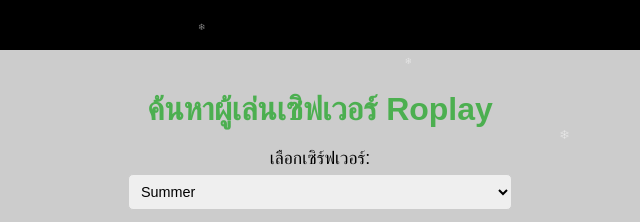
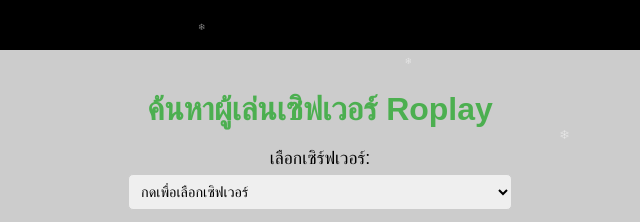
Before and after one commit to dxbbpi/jutistory, a plain HTML site: page login.html in a window 1280 px wide. Shown: the top 222 px of the page, 320-960 px from the left. Drawn offline with Linux system fonts and the light colour scheme.

Commit message:
Update login.html

```diff
--- a/login.html
+++ b/login.html
@@ -145,6 +145,7 @@
         <h1>ค้นหาผู้เล่นเซิฟเวอร์ Roplay </h1>
         <label for="server">เลือกเซิร์ฟเวอร์:</label>
         <select id="server">
+            <option value="">กดเพื่อเลือกเซิฟเวอร์</option>
             <option value="89.38.101.60">Summer</option>
             <option value="191.96.93.37">Winter</option>
             <option value="89.38.101.50">Hyper</option>
```
